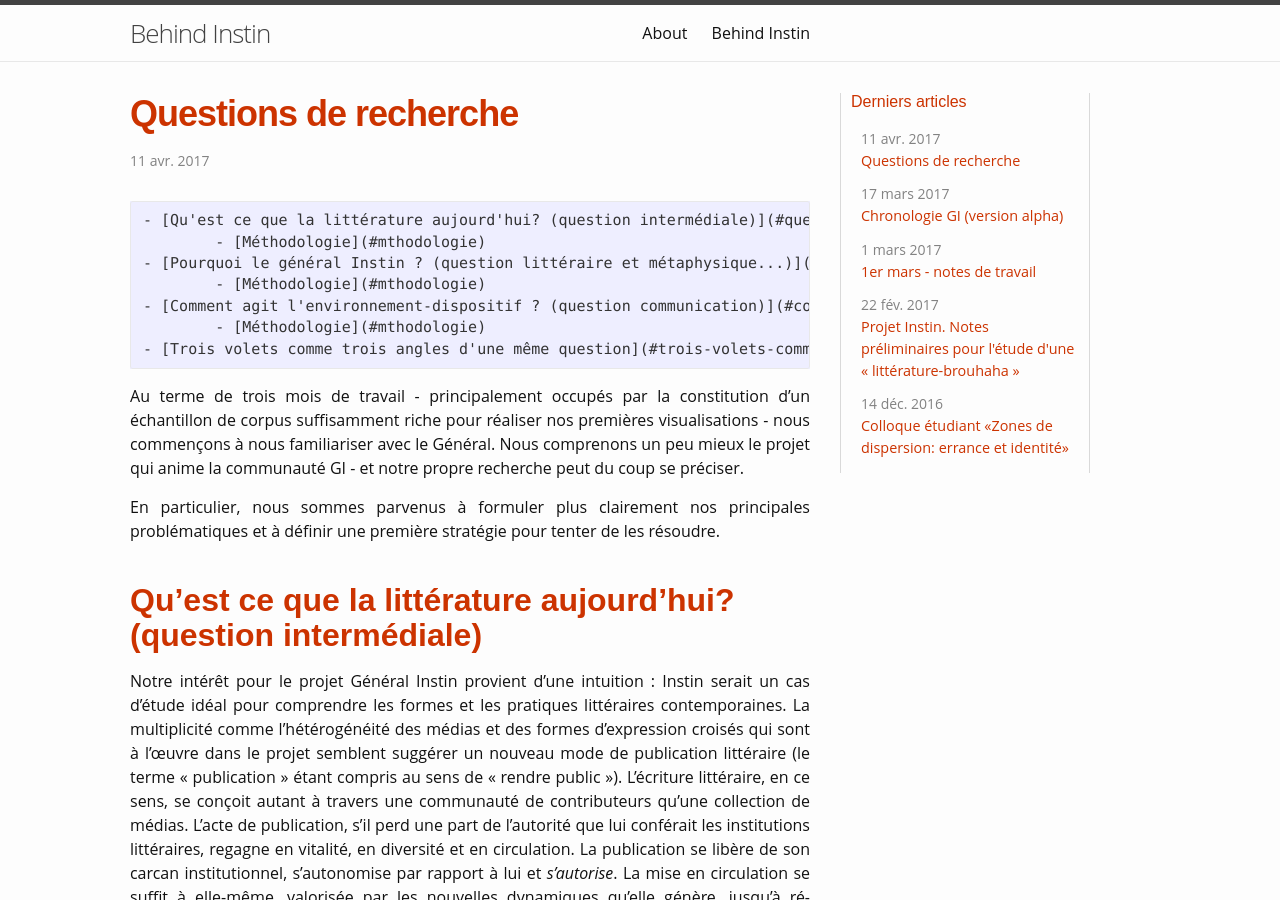
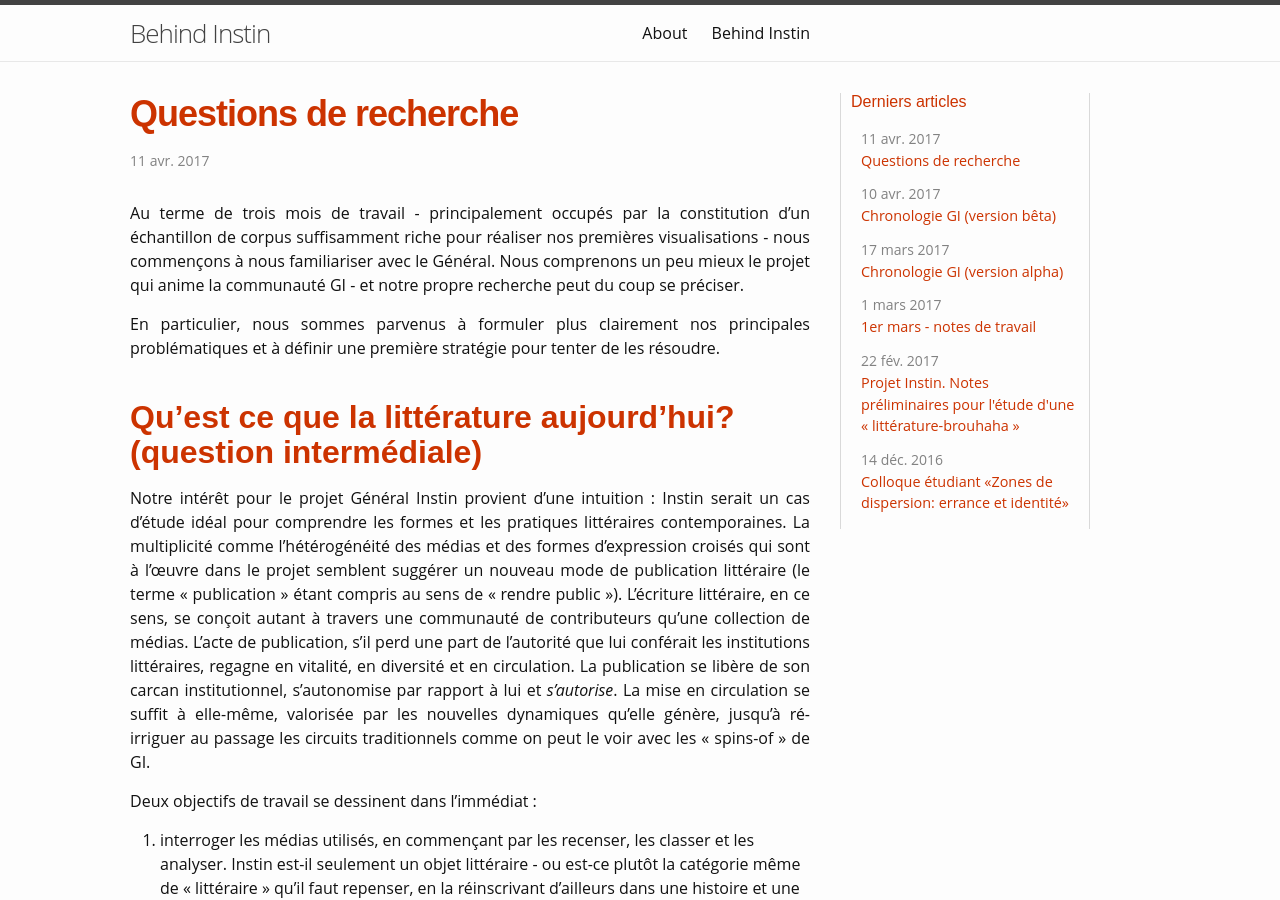
Before and after one commit to lakonis/behindinstin, a Jekyll site: the page built from _posts/2017/2017-04-11-questions-de-recherche.md, in a window 1280 px wide and 900 px high. Built offline with Jekyll 4.4.1, drawn with Linux system fonts in a browser that asks for light colours; nearby versions of some CDN libraries; some web fonts are replaced; a script that is not in the unit is left out.

Commit message:
ajout post timeline v2

```diff
--- a/_posts/2017/2017-04-11-questions-de-recherche.md
+++ b/_posts/2017/2017-04-11-questions-de-recherche.md
@@ -3,17 +3,7 @@ layout: post
 title: Questions de recherche
 date: '2017-04-11 15:06'
 ---
-<!-- TOC depthFrom:1 depthTo:6 withLinks:1 updateOnSave:1 orderedList:0 -->
 
-	- [Qu'est ce que la littérature aujourd'hui? (question intermédiale)](#quest-ce-que-la-littrature-aujourdhui-question-intermdiale)
-		- [Méthodologie](#mthodologie)
-	- [Pourquoi le général Instin ? (question littéraire et métaphysique...)](#pourquoi-le-gnral-instin-question-littraire-et-mtaphysique)
-		- [Méthodologie](#mthodologie)
-	- [Comment agit l'environnement-dispositif ? (question communication)](#comment-agit-lenvironnement-dispositif-question-communication)
-		- [Méthodologie](#mthodologie)
-	- [Trois volets comme trois angles d'une même question](#trois-volets-comme-trois-angles-dune-mme-question)
-
-<!-- /TOC -->
 Au terme de trois mois de travail - principalement occupés par la constitution d'un échantillon de corpus suffisamment riche pour réaliser nos premières visualisations - nous commençons à nous familiariser avec le Général. Nous comprenons un peu mieux le projet qui anime la communauté GI - et notre propre recherche peut du coup se préciser.
 
 En particulier, nous sommes parvenus à formuler plus clairement nos principales problématiques et à définir une première stratégie pour tenter de les résoudre.
```
Also changed, not shown: _posts/2017/2017-04-10-chronologie-gi-version-beta.md (added, +27 -0 lines).
